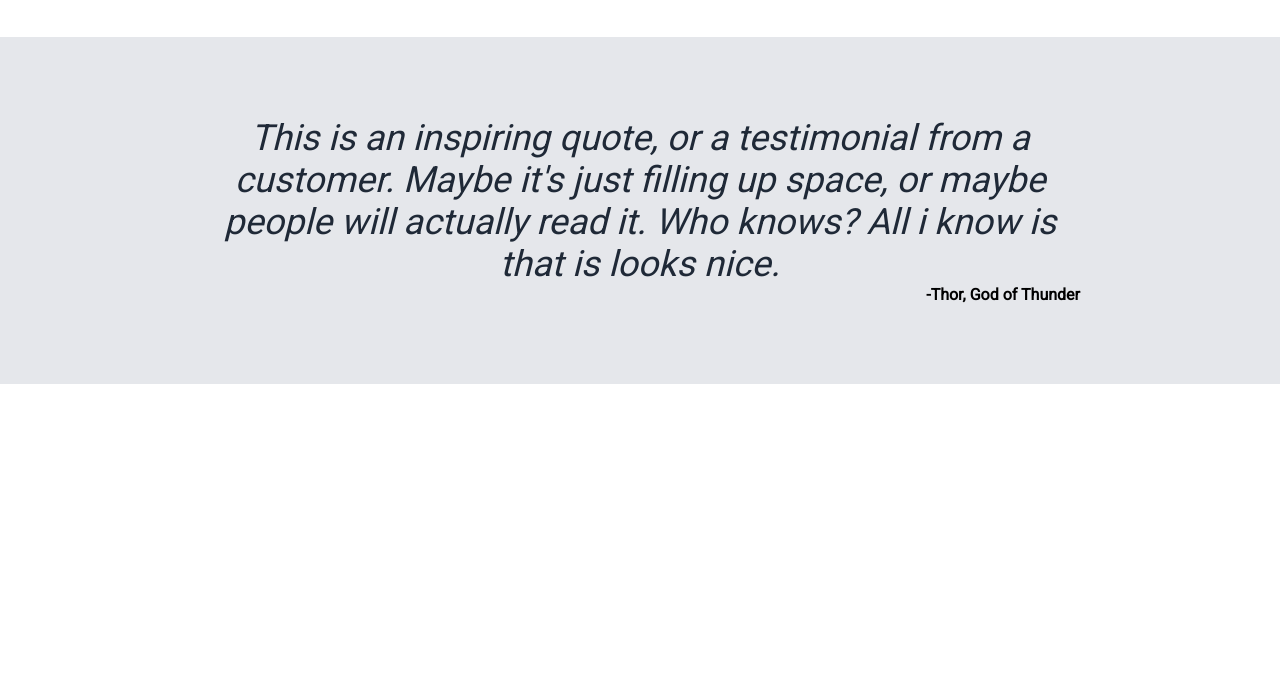
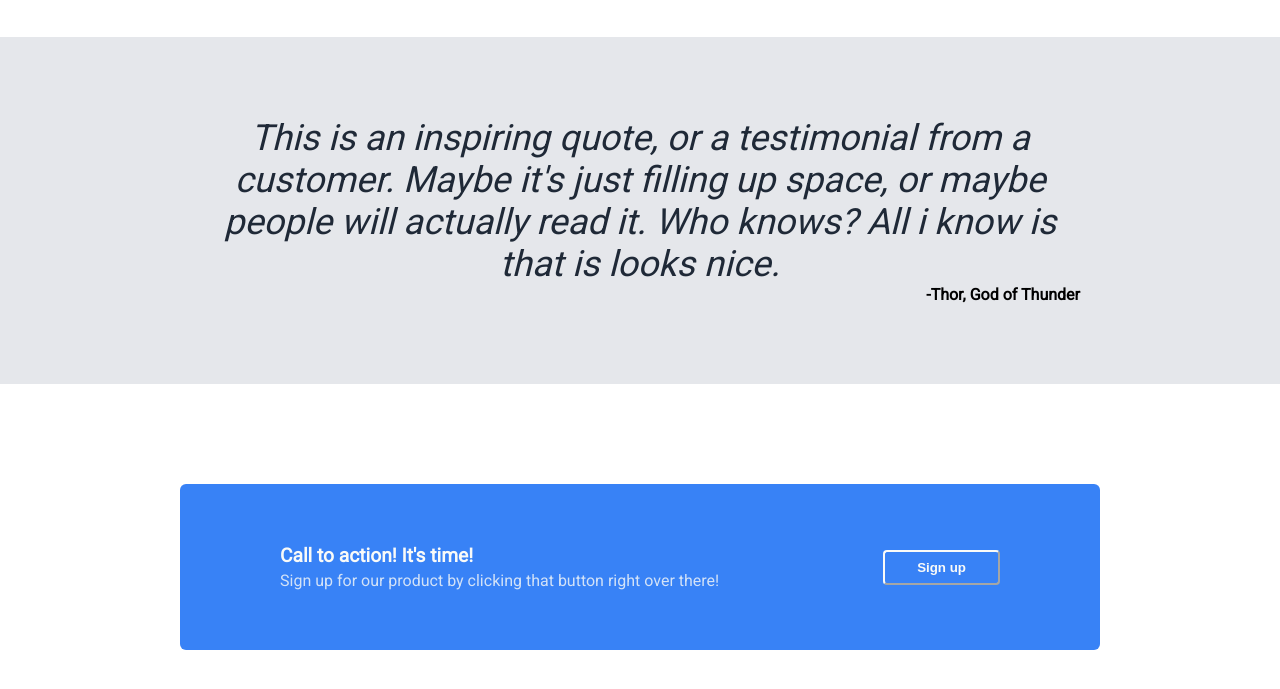
Before and after one commit to FarhanulInsan/landing-page, a plain HTML site: page index.html in a window 1280 px wide. Shown: the part 1001-1690 px from the top of the page. Before the commit the page ends 1385 px from the top, so only its background shows below. Drawn offline with Linux system fonts and the light colour scheme.

Commit message:
Add signup section

```diff
--- a/index.html
+++ b/index.html
@@ -81,6 +81,19 @@
         </div>
       </div>
 
+      <div class="signup">
+        <div class="signup-text">
+          <div class="signup-header">
+            Call to action! It's time!
+          </div>
+          <div class="signup-desc">
+            Sign up for our product by clicking that button right over there!
+          </div>
+        </div>
+
+        <button class="signup-button">Sign up</button>
+      </div>
+
     </div>
 
   </body>
--- a/styles.css
+++ b/styles.css
@@ -51,7 +51,8 @@ body {
   color: #F9FAF8;
   font-weight: bold;
   border-radius: 6px;
-  padding: 4px 22px;
+  border: none;
+  padding: 8px 32px;
 }
 
 .right img  {
@@ -109,6 +110,36 @@ body {
   text-align: end;
 }
 
+.signup {
+  display: flex;
+  align-items: center;
+  justify-content: space-between;
+  color: #F9FAF8;
+  background-color: #3882F6;
+  border-radius: 6px;
+  padding: 60px 100px;
+  margin: 100px 180px;
+}
+
+.signup-header {
+  font-weight: bold;
+  font-size: larger;
+  margin-bottom: 4px;
+}
+
+.signup-desc {
+  opacity: 80%;
+}
+
+.signup-button {
+  background-color: #3882F6;
+  color: #F9FAF8;
+  font-weight: bold;
+  border-radius: 4px;
+  border-color: #F9FAF8;
+  padding: 8px 32px;
+}
+
 a {
   text-decoration: none;
   color: #E5E7EB;
```
